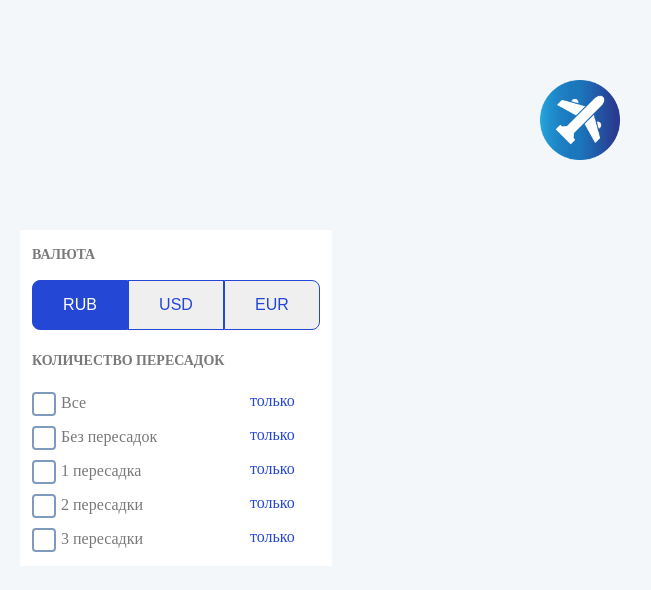
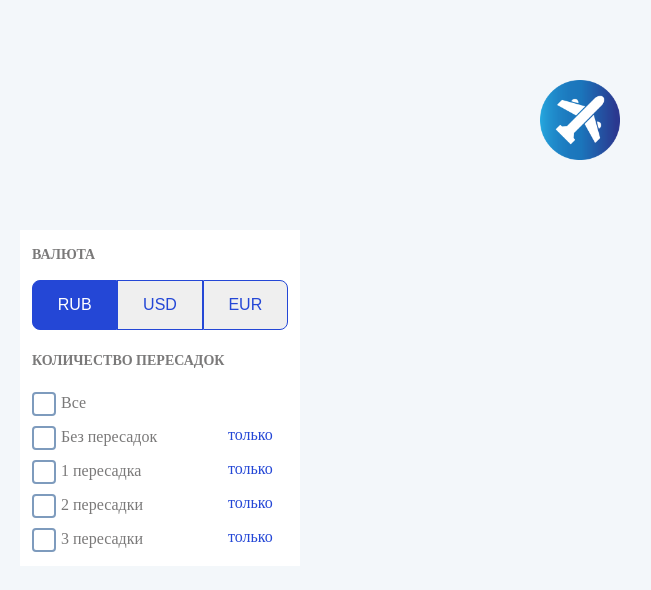
Before and after one commit to bazarovarsalan/idea_platform_test, a React (Create React App) app: page / in a window 1280 px wide. Shown: the top 590 px of the page, without its empty margins (60-711 px from the left). Built offline with nearby package versions, Linux system fonts and the light colour scheme.

Commit message:
added только btn

```diff
--- a/src/components/options/Options.css
+++ b/src/components/options/Options.css
@@ -1,5 +1,5 @@
 .options {
-  width: 18rem;
+  width: 16rem;
   height: 21rem;
   background-color: #fff;
   color: rgba(104, 103, 103, 0.88);
@@ -21,7 +21,7 @@
 }
 
 .options_currency_button {
-  width: 100px;
+  width: 90px;
   height: 50px;
   color: rgb(36, 71, 214);
   border: 1px solid rgb(36, 71, 214);
@@ -53,6 +53,8 @@
   margin-top: 10px;
   font-size: 16px;
   cursor: pointer;
+  display: flex;
+  justify-content: space-between;
 }
 
 .options_transfers_title {
@@ -117,12 +119,10 @@
   transform: translate(-50%, -50%) scale(1);
 }
 
-.options_transfers_form-group::after {
-  content: "только";
-  display: inline-block;
-  width: 50px;
-  height: 25px;
-  position: absolute;
-  right: 20px;
+.options_transfers_form-group p {
+  width: 60px;
+  height: 20px;
   color: rgb(36, 71, 214);
+  margin: 0;
+  padding: 0;
 }
--- a/src/components/options/Options.tsx
+++ b/src/components/options/Options.tsx
@@ -21,7 +21,7 @@ const Options = () => {
   const transitionsHandleChange = (event: any) => {
     const { name } = event.target;
     const { checked } = event.target;
-    console.log(name, checked);
+    console.log(event);
 
     if (name === "Все") {
       if (checked) {
@@ -118,6 +118,7 @@ const Options = () => {
             <span className="custom-checkbox"></span>
             Без пересадок
           </label>
+          <p>только</p>
         </div>
         <div
           className="options_transfers_form-group"
@@ -132,6 +133,7 @@ const Options = () => {
             />
             <span className="custom-checkbox"></span>1 пересадка
           </label>
+          <p>только</p>
         </div>
         <div
           className="options_transfers_form-group"
@@ -146,6 +148,7 @@ const Options = () => {
             />
             <span className="custom-checkbox"></span>2 пересадки
           </label>
+          <p>только</p>
         </div>
         <div
           className="options_transfers_form-group"
@@ -160,6 +163,7 @@ const Options = () => {
             />
             <span className="custom-checkbox"></span>3 пересадки
           </label>
+          <p>только</p>
         </div>
       </div>
     </div>
```
